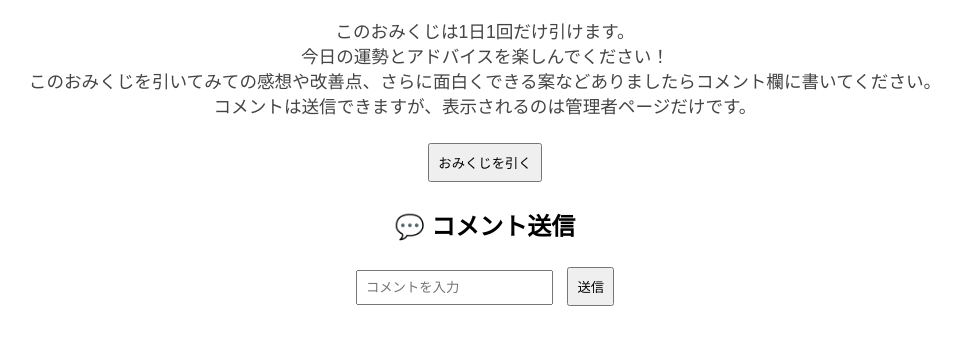
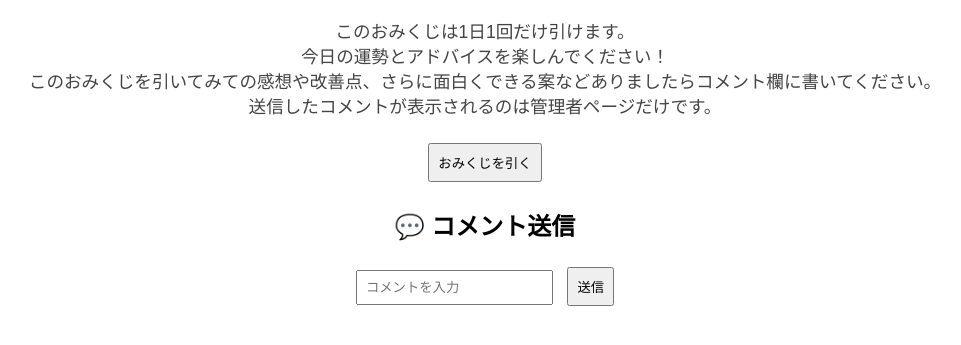
Before and after one commit to t19191919h-dotcom/omikuji.app, a website: page index.html in a window 1280 px wide. Shown: the part 79-424 px from the top of the page, without its empty margins (155-1116 px from the left). Drawn offline with Linux system fonts and the light colour scheme.

Commit message:
Update index.html

```diff
--- a/index.html
+++ b/index.html
@@ -17,7 +17,7 @@
     このおみくじは1日1回だけ引けます。<br>
     今日の運勢とアドバイスを楽しんでください！<br>
     このおみくじを引いてみての感想や改善点、さらに面白くできる案などありましたらコメント欄に書いてください。<br>
-    コメントは送信できますが、表示されるのは管理者ページだけです。
+    送信したコメントが表示されるのは管理者ページだけです。
   </div>
 
   <!-- おみくじボタン -->
```
